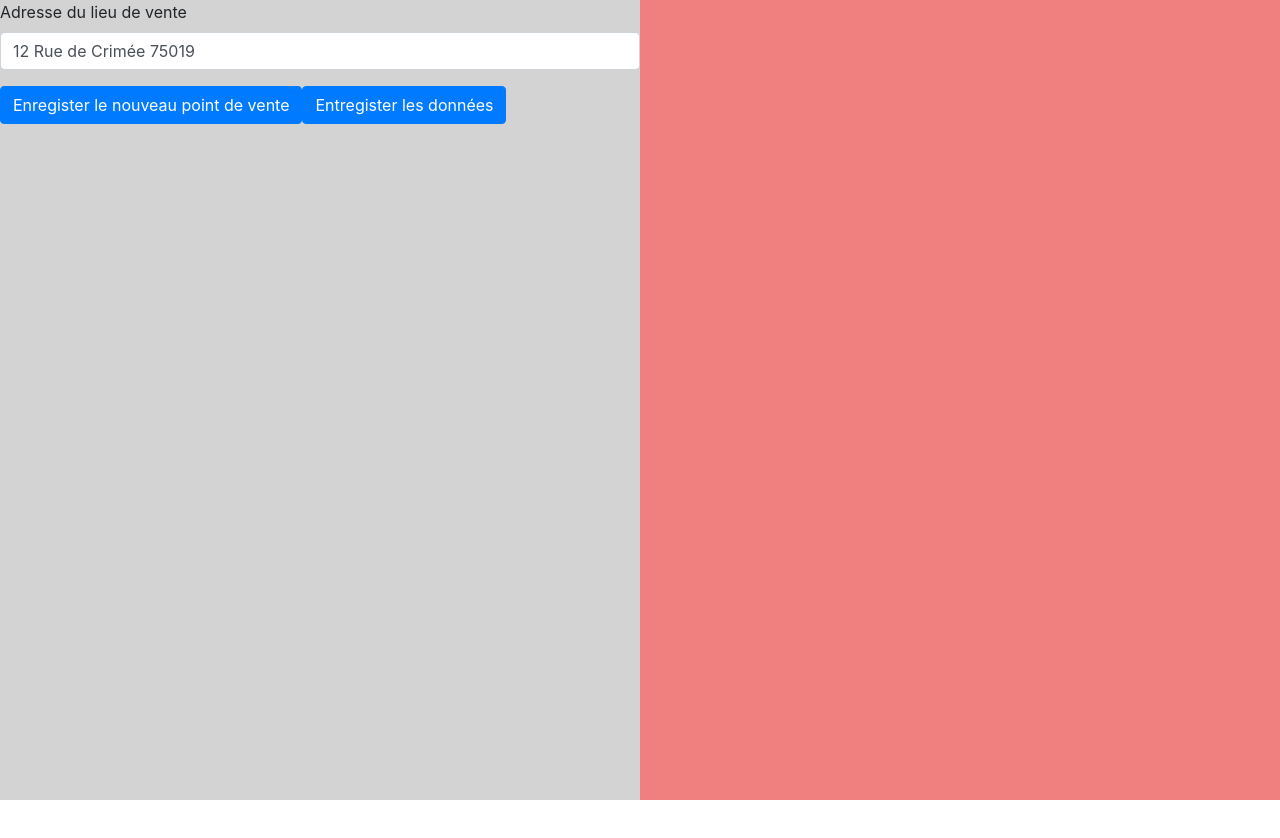
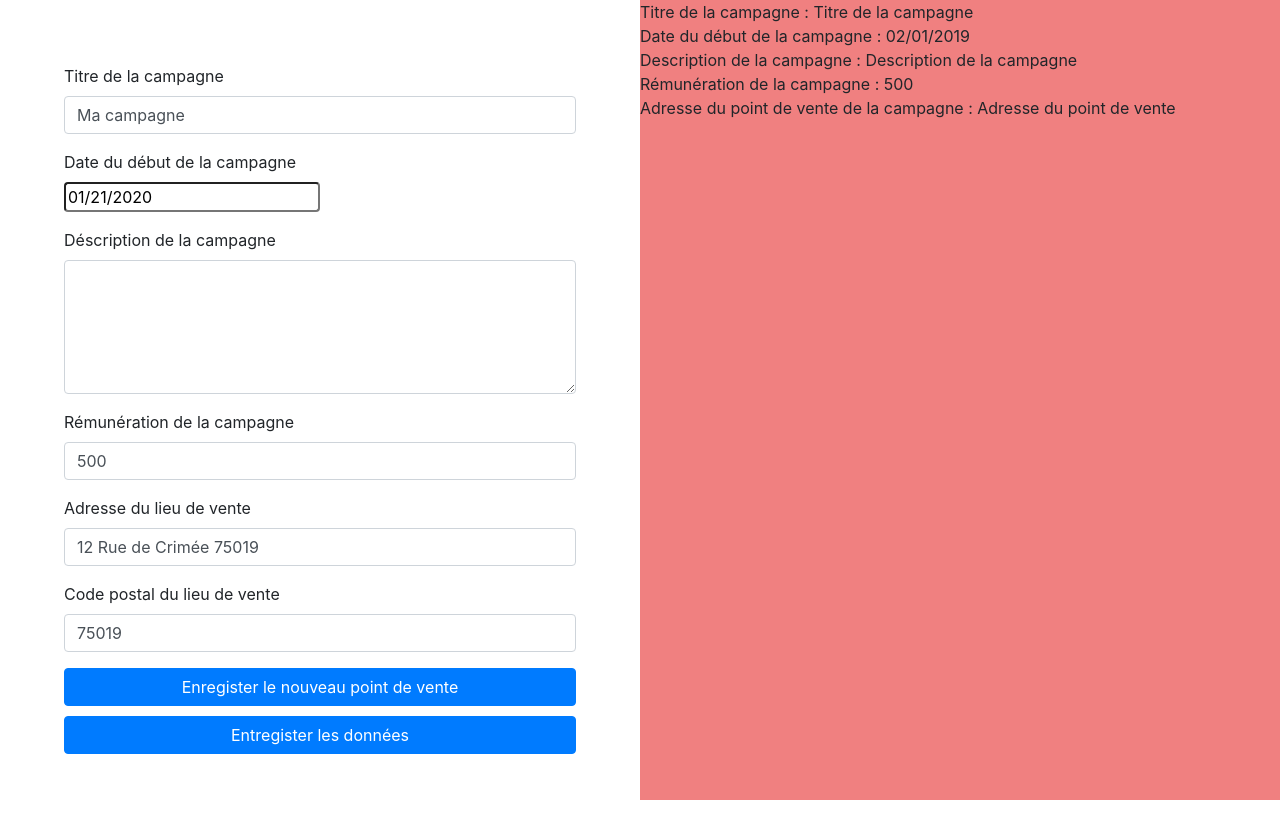
Before and after one commit to ArthurBarre/test-weward, a React (Create React App) app: page / in a window 1280 px wide. Shown: the top 838 px of the page. Before the commit the page ends 800 px from the top, so only its background shows below. Built offline with nearby package versions, Linux system fonts and the light colour scheme.

Commit message:
add the form fields and get the result with redux in render part

```diff
--- a/package.json
+++ b/package.json
@@ -7,7 +7,9 @@
     "@testing-library/react": "^9.3.2",
     "@testing-library/user-event": "^7.1.2",
     "axios": "^0.19.1",
+    "moment": "^2.24.0",
     "react": "^16.12.0",
+    "react-datepicker": "^2.11.0",
     "react-dom": "^16.12.0",
     "react-redux": "^7.1.3",
     "react-scripts": "3.3.0",
--- a/src/actions/index.js
+++ b/src/actions/index.js
@@ -4,3 +4,38 @@ export const setLocation = ( obj ) => {
     payload: obj
   }
 }
+
+export const setTitle = ( str ) => {
+  return {
+    type: 'SET_TITLE',
+    payload: str
+  }
+}
+
+export const setDesc = ( str ) => {
+  return {
+    type: 'SET_DESC',
+    payload: str
+  }
+}
+
+export const setDate = ( str ) => {
+  return {
+    type: 'SET_DATE',
+    payload: str
+  }
+}
+
+export const setRem = ( nbr ) => {
+  return {
+    type: 'SET_DATE',
+    payload: nbr
+  }
+}
+
+export const setAdress = ( nbr ) => {
+  return {
+    type: 'SET_ADDRESS',
+    payload: nbr
+  }
+}
--- a/src/components/Form.jsx
+++ b/src/components/Form.jsx
@@ -1,18 +1,26 @@
 import React, { useState, useEffect } from 'react';
 import axios from 'axios';
+import moment from 'moment';
+import {useSelector, useDispatch} from 'react-redux';
+import DatePicker from "react-datepicker";
 import {api_key} from '../constants/constants';
-import {useSelector, useDispatch} from 'react-redux';
-import {setLocation} from '../actions/index';
+
+import {setLocation, setDesc, setRem, setTitle, setDate, setAdress} from '../actions/index';
 import '../index.css';
+import "react-datepicker/dist/react-datepicker.css";
+
 
 
 export default () => {
-  const [address , setAdress] =  useState('12 Rue de Crimée 75019');
+  const [address , setRawAdress] =  useState('12 Rue de Crimée 75019');
+  const [title , setRawTitle] =  useState('Ma campagne');
+  const [description , setDescription] =  useState('');
   const [rawLocation, setRawLocation] = useState({});
-  const location = useSelector(state => state.location);
+  const [remuneration, setRemuneration] = useState(500);
+  const [postalCode, setPostalCode] = useState(75019);
+  const [date , setRawDate] =  useState(new Date());
   const dispatch = useDispatch();
   const getPoint = () => {
-    // let location = '144 Rue de crimee Paris';
     axios.get('https://maps.googleapis.com/maps/api/geocode/json',{
         params:{
           address:address,
@@ -21,28 +29,84 @@ export default () => {
       })
       .then(function(response){
         setRawLocation(response.data.results[0].geometry.location);
-        // console.log(response.data.results[0].geometry.location);
-        // dispatch(setLocation(response.data.results[0].geometry.location))
           saveData()
       })
 }
 const saveData = () => {
   dispatch(setLocation(rawLocation))
+  dispatch(setTitle(title))
+  dispatch(setDesc(description))
+  // dispatch(setDate(moment(date).toDate()))
+  dispatch(setRem(remuneration))
+  dispatch(setLocation(rawLocation))
+  dispatch(setAdress(address))
 }
+const handleDate = date => {
+  console.log(moment(date).format('DD-MM-YYYY'))
+  setRawDate(moment(date).toDate())
+};
 
   return(
     <div className='form'>
-      <form>
+      <form className='form-campaign'>
+      <div className="form-group">
+          <label for="title">Titre de la campagne</label>
+          <input placeholder="Entrer l'adresse de votre lieu de vente"
+          name='title'
+          type="text"
+          className="form-control"
+          onChange={e=>setRawTitle(e.target.value)}
+          value={title}
+        />
+        </div>
+        <div className="form-group date">
+          <label for="address">Date du début de la campagne</label>
+          <DatePicker
+            className='date-picker'
+            selected={date}
+            onChange={handleDate}
+          />
+        </div>
+        <div className="form-group">
+          <label for="description">Déscription de la campagne</label>
+          <textarea
+          name="description"
+          rows="5" cols="33"
+          className="form-control"
+          onChange={e=>setDescription(e.target.value)}
+          value={description}
+          >
+          </textarea>
+        </div>
+        <div className="form-group">
+          <label for="remuneration">Rémunération de la campagne</label>
+          <input
+          type="number"
+          name="remuneration"
+          className="form-control"
+          value={remuneration}
+          onChange={e=>setRemuneration(e.target.value)}/>
+        </div>
         <div className="form-group">
           <label for="address">Adresse du lieu de vente</label>
           <input placeholder="Entrer l'adresse de votre lieu de vente"
           name='address'
           type="text"
           className="form-control"
-          onChange={e=>setAdress(e.target.value)}
+          onChange={e=>setRawAdress(e.target.value)}
           value={address}
         />
         </div>
+        <div className="form-group">
+          <label for="postalCode">Code postal du lieu de vente</label>
+          <input
+          type="number"
+          name="postalCode"
+          className="form-control"
+          value={postalCode}
+          onChange={e=>setPostalCode(e.target.value)}/>
+        </div>
+        <div className="buttons">
         <div
         type="submit"
         className="btn btn-primary"
@@ -53,6 +117,7 @@ const saveData = () => {
         className="btn btn-primary"
         onClick={()=>saveData()}
         >Entregister les données</div>
+        </div>
       </form>
     </div>
   )
--- a/src/components/Render.jsx
+++ b/src/components/Render.jsx
@@ -5,9 +5,28 @@ import {useSelector} from 'react-redux';
 
 export default () => {
   const location = useSelector(state => state.location);
-  console.log(location)
+  const title = useSelector(state => state.title);
+  const desc = useSelector(state => state.desc);
+  const rem = useSelector(state => state.rem);
+  const date = useSelector(state => state.date);
+  const address = useSelector(state => state.adress);
+  const data = [
+    {title:title,
+    location:location,
+    desc:desc,
+    rem:rem,
+    date:date,
+    address:address}
+    ]
+  console.log(data)
 
   return(
-  <div className='render'></div>
+  <div className='render'>
+    <div>Titre de la campagne : {title}</div>
+    <div>Date du début de la campagne : {date}</div>
+    <div>Description de la campagne : {desc}</div>
+    <div>Rémunération de la campagne : {rem}</div>
+    <div>Adresse du point de vente de la campagne : {address}</div>
+  </div>
   )
 }
--- a/src/index.css
+++ b/src/index.css
@@ -5,7 +5,6 @@ body {
 .app {
   width: 100vw;
   height: 100vh;
-  background-color: lightgray;
   display: flex;
   flex-direction: row;
 }
@@ -13,6 +12,9 @@ body {
 .form {
   width: 50vw;
   height: 100vh;
+  display: flex;
+  justify-content: center;
+  margin-top: 5%;
 }
 
 .render {
@@ -20,3 +22,24 @@ body {
   height: 100vh;
   background-color: lightcoral;
 }
+
+.form-campaign {
+  width:80%;
+}
+
+.date {
+  display: flex;
+  flex-direction: column;
+}
+
+.date-picker {
+  border-radius: 0.25rem ;
+}
+
+.buttons {
+  display: flex;
+  flex-direction: column;
+}
+.buttons div:nth-child(1) {
+  margin-bottom: 2% ;
+}
--- /dev/null
+++ b/src/reducers/adressReducer.js
@@ -0,0 +1,11 @@
+const descReducer = (state = 'Adresse du point de vente', action) => {
+  switch(action.type){
+    case "SET_ADDRESS":
+      state =  action.payload
+      return state;
+    default:
+      return state
+  }
+}
+
+export default descReducer;
--- /dev/null
+++ b/src/reducers/dateReducer.js
@@ -0,0 +1,11 @@
+const dateReducer = (state = '02/01/2019', action) => {
+  switch(action.type){
+    case "SET_DATE":
+      state =  action.payload
+      return state;
+    default:
+      return state
+  }
+}
+
+export default dateReducer;
--- /dev/null
+++ b/src/reducers/descReducer.js
@@ -0,0 +1,11 @@
+const descReducer = (state = 'Description de la campagne', action) => {
+  switch(action.type){
+    case "SET_TITLE":
+      state =  action.payload
+      return state;
+    default:
+      return state
+  }
+}
+
+export default descReducer;
--- a/src/reducers/index.js
+++ b/src/reducers/index.js
@@ -1,8 +1,19 @@
 import locationReducer from './locationReducer';
+import titleReducer from './titleReducer';
+import descReducer from './descReducer';
+import dateReducer from './dateReducer';
+import remReducer from './remReducer';
+import adressReducer from './adressReducer'
+
 import {combineReducers} from 'redux';
 
 const allReducers =  combineReducers({
+  title:titleReducer,
+  date:dateReducer,
+  desc:descReducer,
+  rem:remReducer,
   location: locationReducer,
+  adress:adressReducer
 })
 
 export default allReducers;
--- /dev/null
+++ b/src/reducers/remReducer.js
@@ -0,0 +1,11 @@
+const remReducer = (state = 500, action) => {
+  switch(action.type){
+    case "SET_REM":
+      state =  action.payload
+      return state;
+    default:
+      return state
+  }
+}
+
+export default remReducer;
--- /dev/null
+++ b/src/reducers/titleReducer.js
@@ -0,0 +1,11 @@
+const titleReducer = (state = 'Titre de la campagne', action) => {
+  switch(action.type){
+    case "SET_TITLE":
+      state =  action.payload
+      return state;
+    default:
+      return state
+  }
+}
+
+export default titleReducer;
```
Also changed, not shown: 1 other file (tests, documents, lock files or other folders).
